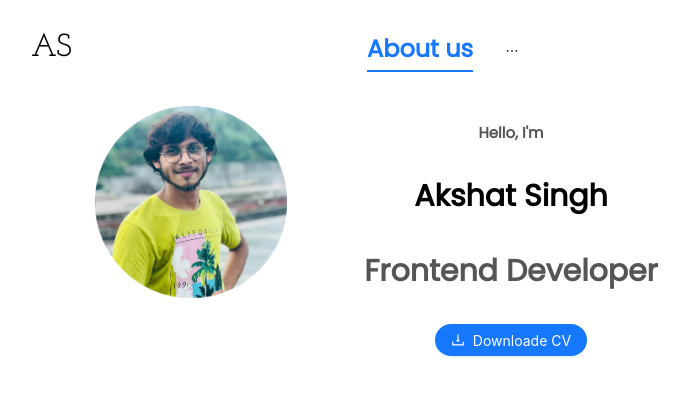
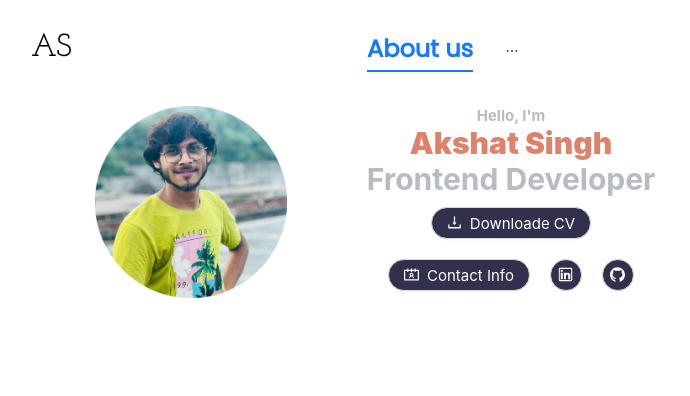
Before and after one commit to Akshat53/akshat53.github.io, a React (Create React App) app: page / in a window 1280 px wide. Shown: the top 396 px of the page, without its empty margins (289-979 px from the left). Built offline with nearby package versions, Linux system fonts and the light colour scheme.

Commit message:
profile section updated

```diff
--- a/src/components/Button.jsx
+++ b/src/components/Button.jsx
@@ -1,10 +1,10 @@
 import React from 'react'
-import { Button, Divider, Flex, Radio } from 'antd';
+import { Button, } from 'antd';
 
 const AppButton = (props) => {
-    const {label,onclick,icon} = props
+    const {label,icon} = props
   return (
-    <Button type="primary" shape="round" icon={icon}>
+    <Button  shape="round" icon={icon}>
     {label}
   </Button>
   )
--- a/src/components/component.module.css
+++ b/src/components/component.module.css
@@ -21,12 +21,13 @@ ul{
     justify-content: center;
     align-items: center;
     height: 100%;
-    font-family: "Poppins", sans-serif;
-    color:rgb(85, 85, 85);
+
+    color:#B6BBC4;
     text-align: center;
     font-size: 15px;
     font-weight: bold;
     padding: 10px 0px;
+    margin: 0;
   }
 
   .image {
@@ -34,11 +35,22 @@ ul{
     height: auto;
   }
   .name{
-    color: black;
+    color: #DF826C;
     font-weight: 1000;
     font-size: 30px;
+    margin: 0;
   }
 .designation{
     font-size: 30px;
+    margin: 0px;
 
 }
+.container button{
+    margin: 10px;
+    background-color: #31304D;
+    color: white;
+   font-size:15px;
+
+
+
+}
--- a/src/components/profile/Profile.jsx
+++ b/src/components/profile/Profile.jsx
@@ -1,11 +1,10 @@
 import React from "react";
 import styles from "../component.module.css";
 import { Col, Row, Space } from "antd";
-import Button from '../Button'
-
+import Button from "../Button";
 
 const Img = (props) => {
-  const { src, label, name, designation,text,icon } = props;
+  const { src, label, name, designation,icon=[], options = [] } = props;
   return (
     <>
       <Row justify="center">
@@ -16,11 +15,13 @@ const Img = (props) => {
         </Col>
         <Col lg={6} md={12} sm={24} xs={24}>
           <div className={styles.container}>
+            <p style={{margin:"0px"}}>Hello, I'm</p>
+            <p className={styles.name}>{name}</p>
+            <p className={styles.designation}>{designation}</p>
 
-              <p>Hello, I'm</p>
-              <p className={styles.name}>{name}</p>
-              <p className={styles.designation}>{designation}</p>
-              <Button label={text} icon={icon}/>
+            {options.map((item, i) => {
+              return <Button  label={item.text} icon={item.icon} />;
+            })}
 
 
           </div>
--- a/src/constrants.js
+++ b/src/constrants.js
@@ -1,3 +1,5 @@
+import { DownloadOutlined ,ContactsOutlined,GithubOutlined ,LinkedinOutlined} from '@ant-design/icons';
+
 export const navOptions = [
   {
     label: "About us ",
@@ -17,3 +19,29 @@ export const navOptions = [
   },
 
 ];
+export const buttonOptions =[{
+  key :"downloade",
+  text :"Downloade CV",
+  icon : <DownloadOutlined />
+
+},
+{
+  key :"contact",
+  text :"Contact Info",
+  icon : <ContactsOutlined />
+
+},
+
+{
+  key :"linkedin",
+  text :"",
+  icon :<LinkedinOutlined />,
+
+
+},
+{
+  key :"github",
+  text :"",
+  icon : <GithubOutlined />
+
+}]
--- a/src/views/Home.jsx
+++ b/src/views/Home.jsx
@@ -1,10 +1,10 @@
 import React from "react";
 import Nav from "../components/Nav";
 import { Col, Row } from "antd";
-import { navOptions } from "../constrants";
+import { navOptions ,buttonOptions} from "../constrants";
 import Profile from "../components/profile/Profile";
 import Img from "../images/akshat.png";
-import { DownloadOutlined } from '@ant-design/icons';
+
 
 const Home = () => {
   return (
@@ -14,8 +14,8 @@ const Home = () => {
         src={Img}
         designation={"Frontend Developer"}
         name={"Akshat Singh"}
-        text={"Downloade CV"}
-        icon={<DownloadOutlined />}
+        options ={buttonOptions}
+
       />
     </>
   );
```
